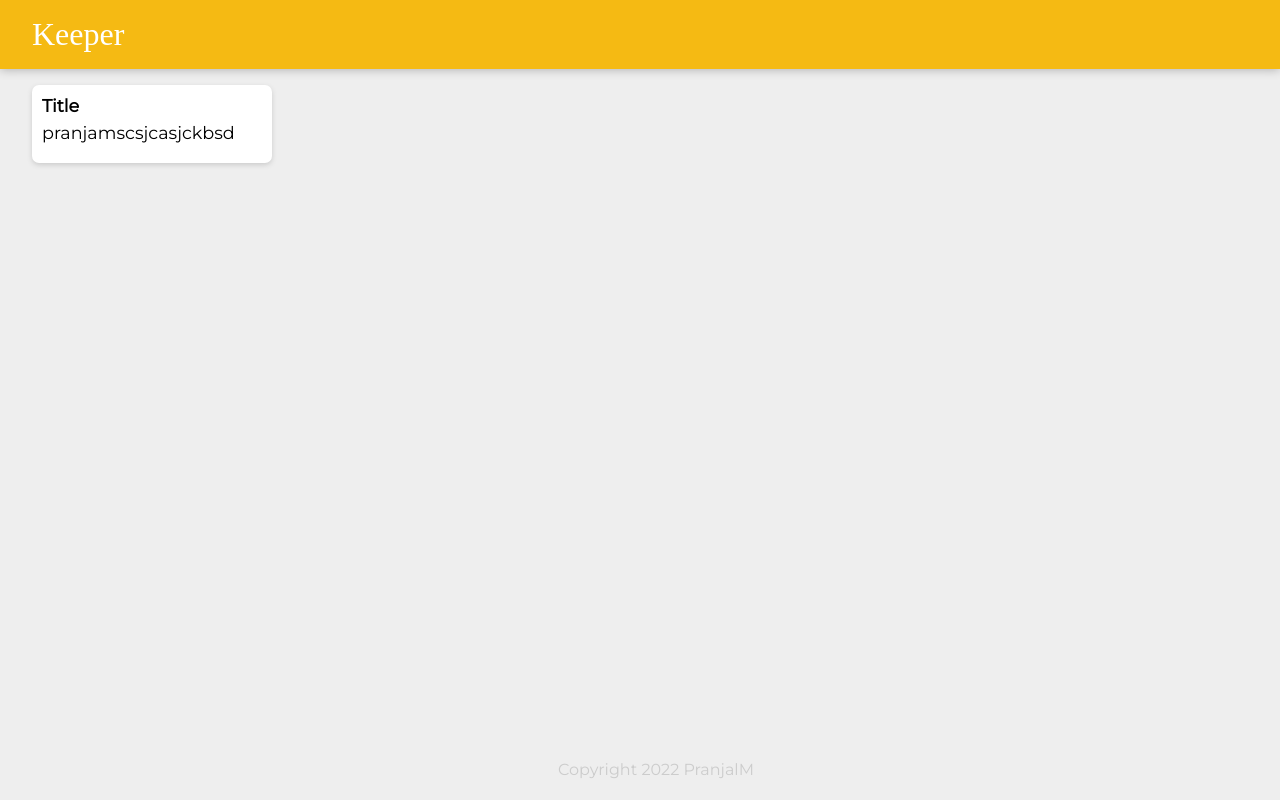
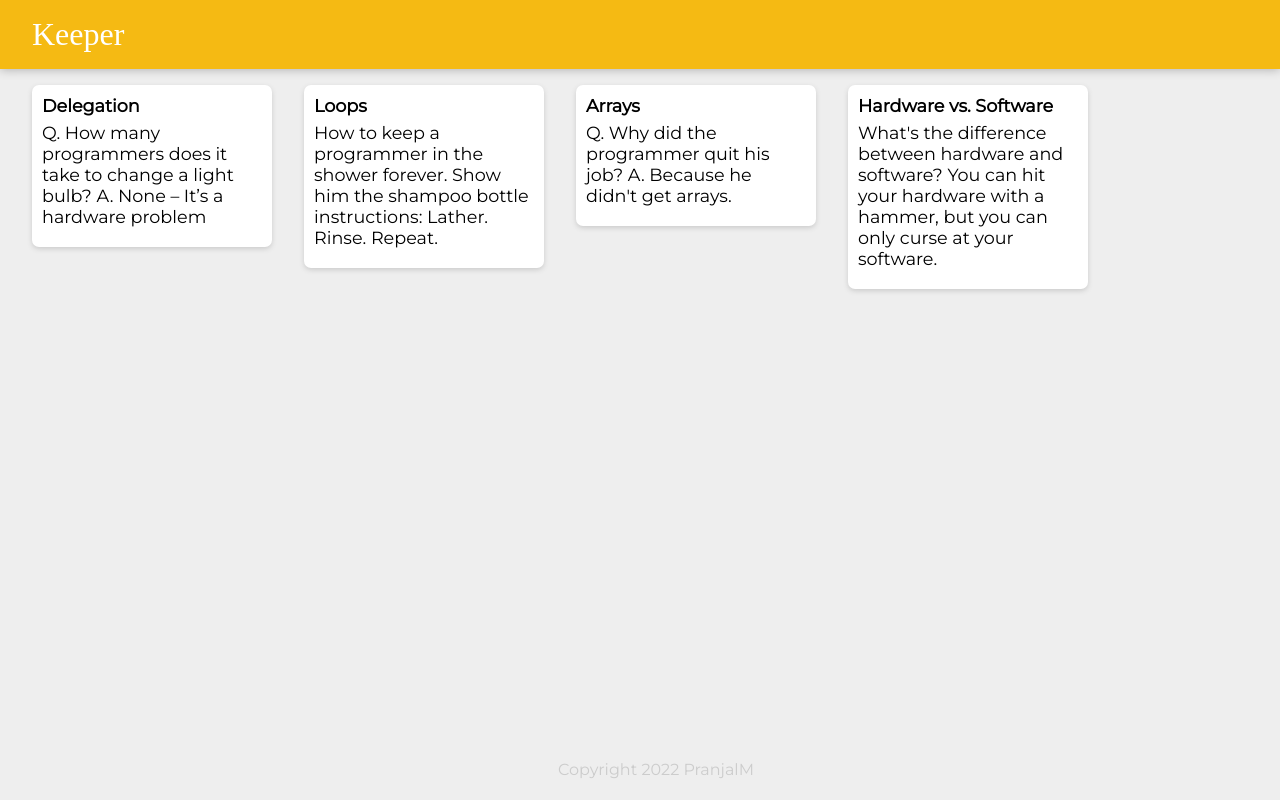
Before and after one commit to Pranjalm-23/pranjalm-keep-app, a React (Create React App) app: page / in a window 1280 px wide. Built offline with nearby package versions, Linux system fonts and the light colour scheme; a web font is replaced by a local one.

Commit message:
props used

```diff
--- a/src/components/App.jsx
+++ b/src/components/App.jsx
@@ -2,12 +2,17 @@
 import Header from "./Header";
 import Footer from "./Footer";
 import Note from "./Note";
+import notes from "../notes";
+
+// function createNote(note) {
+//   return <Note key={note.key} title={note.title} content={note.content} />;
+// }
 
 function App() {
   return (
     <div>
       <Header />
-      <Note />
+      {notes.map(note => <Note key={note.key} title={note.title} content={note.content} />)}
       <Footer />
     </div>
   );
--- a/src/components/Note.jsx
+++ b/src/components/Note.jsx
@@ -1,10 +1,10 @@
 import React from "react";
 
-function Note() {
+function Note(props) {
   return (
     <div className="note">
-      <h1> Title</h1>
-      <p>pranjamscsjcasjckbsd </p>
+      <h1>{props.title}</h1>
+      <p>{props.content}</p>
     </div>
   );
 }
--- a/src/index.js
+++ b/src/index.js
@@ -2,17 +2,9 @@
 import ReactDOM from "react-dom";
 import App from "./components/App";
 
-ReactDOM.render(<App />, document.getElementById("root"));
-
-//1. Create a new React app.
-//2. Create a App.jsx component.
-//3. Create a Header.jsx component that renders a <header> element
-//to show the Keeper App name in an <h1>.
-//4. Create a Footer.jsx component that renders a <footer> element
-//to show a copyright message in a <p> with a dynamically updated year.
-//5. Create a Note.jsx component to show a <div> element with a
-//<h1> for a title and a <p> for the content.
-//6. Make sure that the final website is styled like the example shown here:
-//https://l1pp6.csb.app/
-
-//HINT: You will need to study the classes in the styles.css file to appy styling.
+ReactDOM.render(
+  <React.StrictMode>
+    <App />
+  </React.StrictMode>,
+  document.getElementById("root")
+);
--- /dev/null
+++ b/src/notes.js
@@ -0,0 +1,28 @@
+const notes = [
+  {
+    key: 1,
+    title: "Delegation",
+    content:
+      "Q. How many programmers does it take to change a light bulb? A. None – It’s a hardware problem",
+  },
+  {
+    key: 2,
+    title: "Loops",
+    content:
+      "How to keep a programmer in the shower forever. Show him the shampoo bottle instructions: Lather. Rinse. Repeat.",
+  },
+  {
+    key: 3,
+    title: "Arrays",
+    content:
+      "Q. Why did the programmer quit his job? A. Because he didn't get arrays.",
+  },
+  {
+    key: 4,
+    title: "Hardware vs. Software",
+    content:
+      "What's the difference between hardware and software? You can hit your hardware with a hammer, but you can only curse at your software.",
+  },
+];
+
+export default notes;
```
